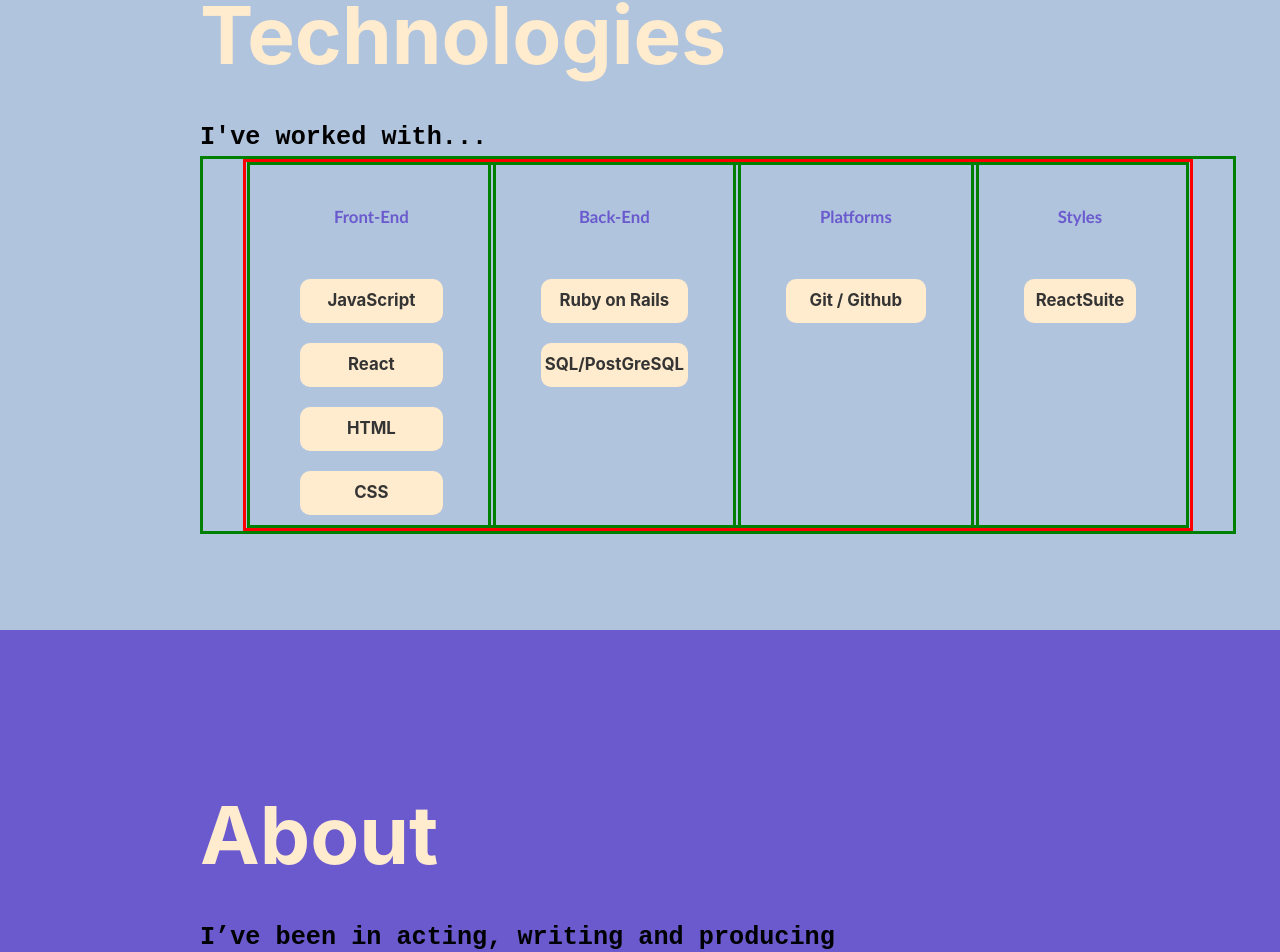
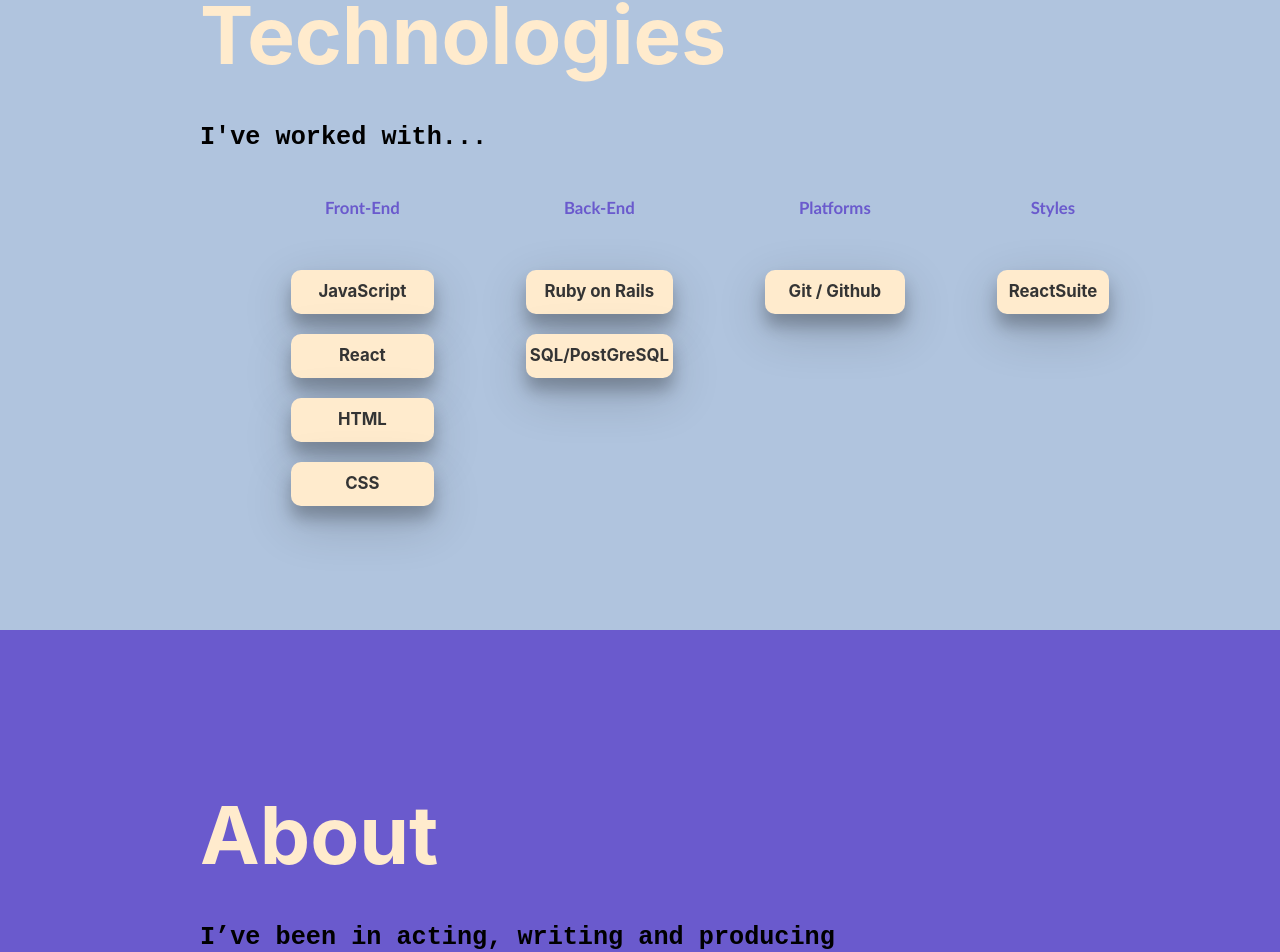
Before and after one commit to robotriley/portfolio-site, a React (Create React App) app: page / in a window 1280 px wide. Shown: the part 1770-2722 px from the top of the page. Built offline with nearby package versions, Linux system fonts and the light colour scheme.

Commit message:
who doesn't love box shadow

```diff
--- a/src/App.css
+++ b/src/App.css
@@ -176,6 +176,8 @@
   margin: 10px;
   background-color: blanchedalmond;
   border-radius: 10px;
+  box-shadow: 0 12px 16px 0 rgba(0, 0, 0, 0.24),
+      0 17px 50px 0 rgba(0, 0, 0, 0.19);
 }
 
 .techCategory {
@@ -190,14 +192,14 @@
 .grid {
   display: flex;
   flex-direction: row;;
-  border: solid red;
+  /* border: solid red; */
 }
 
 .show-grid {
   display: flex;
   flex-direction: column;
   align-content: center;
-  border: solid green;
+  /* border: solid green; */
   padding-left: 40px;
   padding-right: 40px;
 }
```
